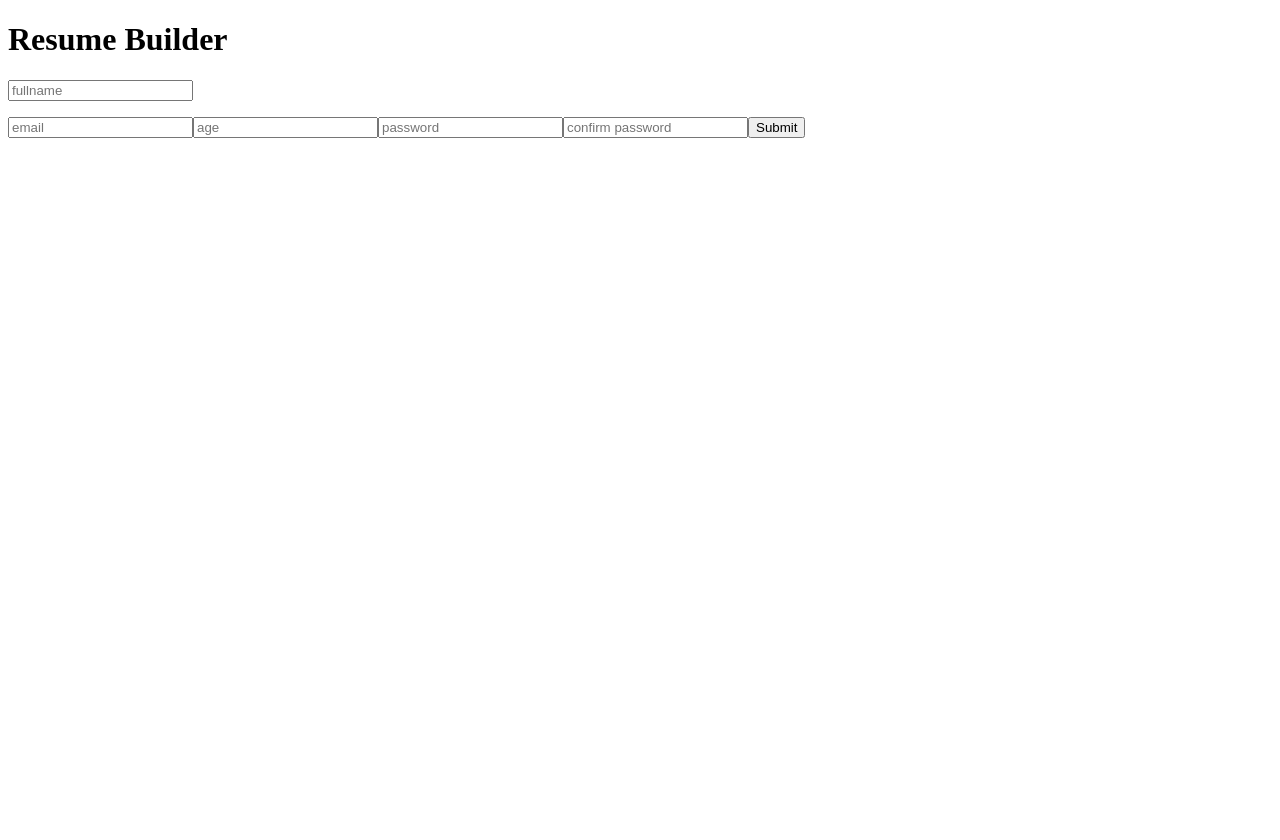
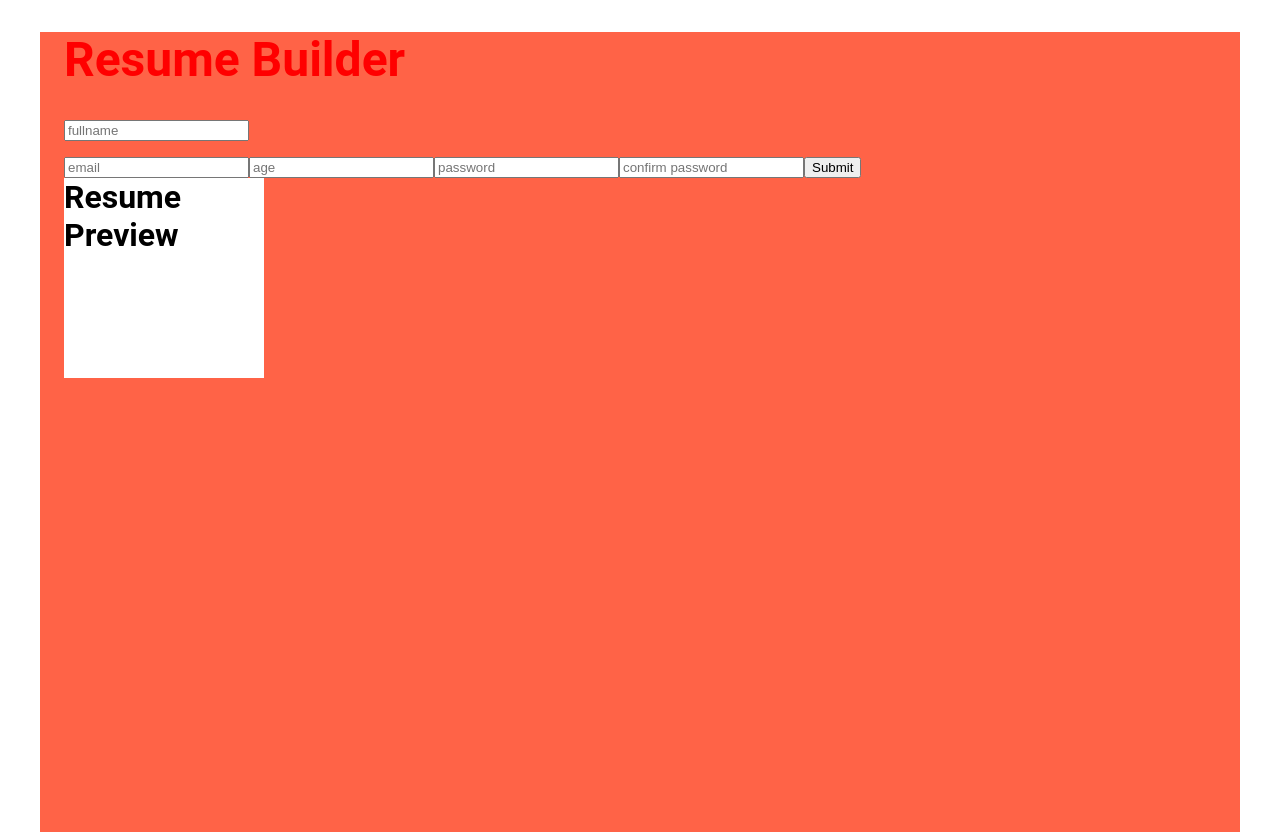
Before and after one commit to bishwobista/resume-builder, a React (Vite) app: page / in a window 1280 px wide. Before the commit the page ends 800 px from the top, so only its background shows below. Built offline with nearby package versions, Linux system fonts and the light colour scheme.

Commit message:
add : mui

```diff
--- a/package.json
+++ b/package.json
@@ -10,7 +10,10 @@
     "preview": "vite preview"
   },
   "dependencies": {
+    "@emotion/react": "^11.11.0",
+    "@emotion/styled": "^11.11.0",
     "@hookform/resolvers": "^3.1.0",
+    "@mui/material": "^5.13.3",
     "react": "^18.2.0",
     "react-dom": "^18.2.0",
     "react-hook-form": "^7.44.2",
--- a/src/App.tsx
+++ b/src/App.tsx
@@ -1,3 +1,4 @@
+import { Box, Container, Typography } from "@mui/material"
 import Form from "./components/Form/Form"
 
 
@@ -6,8 +7,18 @@ function App() {
 
   return (
     <>
-    <h1>Resume Builder</h1>
+    <Container sx={{bgcolor:'tomato', height: '100vh', ":hover" : { bgcolor: "darkblue"}}}>
+    <Typography variant="h1" sx={{my: 4, textalign: 'center', color: "primary.main"}}>
+      Resume Builder
+    </Typography>
+
     <Form />
+    <Box>
+      <Typography variant="h2" sx={{width: {xs:1, md: 200}, height: 200, bgcolor: "white"}}>
+        Resume Preview
+      </Typography>
+    </Box>
+    </Container>
     </>
   )
 }
--- a/src/main.tsx
+++ b/src/main.tsx
@@ -1,10 +1,36 @@
 import React from 'react'
 import ReactDOM from 'react-dom/client'
 import App from './App.tsx'
+import { ThemeProvider, createTheme } from '@mui/material'
+
+const myTheme = createTheme({
+  palette: {
+    primary: {
+      main: '#ff0000',
+    },
+    secondary: {
+      main: '#00ff00',
+    },
+
+  },
+  typography: {
+    fontFamily: 'Roboto',
+    h1: {
+      fontSize: '3rem',
+      fontWeight: 700,
+    },
+    h2: {
+      fontSize: '2rem',
+      fontWeight: 700,
+    },
+  },
+})
 
 
 ReactDOM.createRoot(document.getElementById('root') as HTMLElement).render(
   <React.StrictMode>
+    <ThemeProvider theme={myTheme}>
     <App />
+    </ThemeProvider>
   </React.StrictMode>,
 )
```
Also changed, not shown: 2 other files (tests, documents, lock files or other folders).
